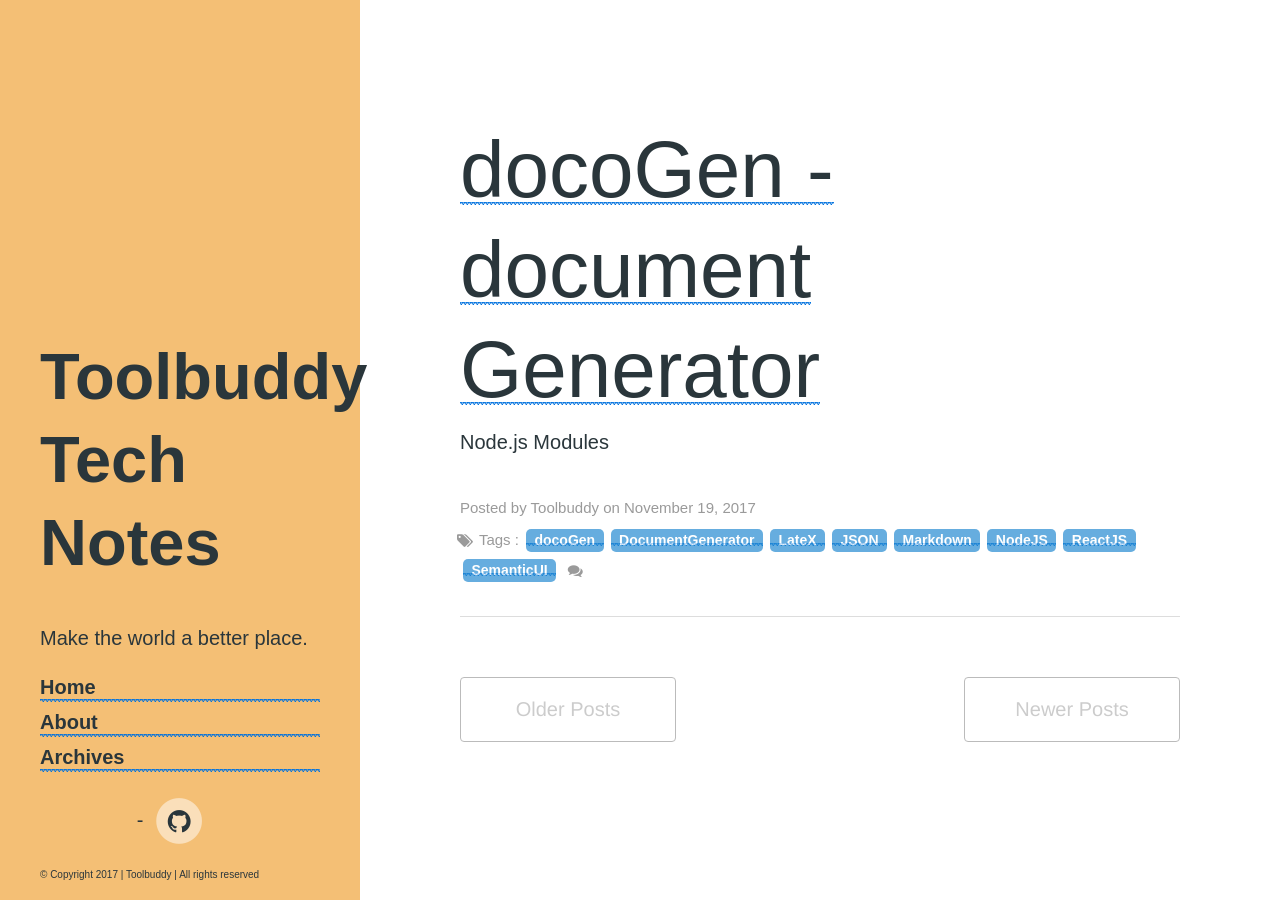
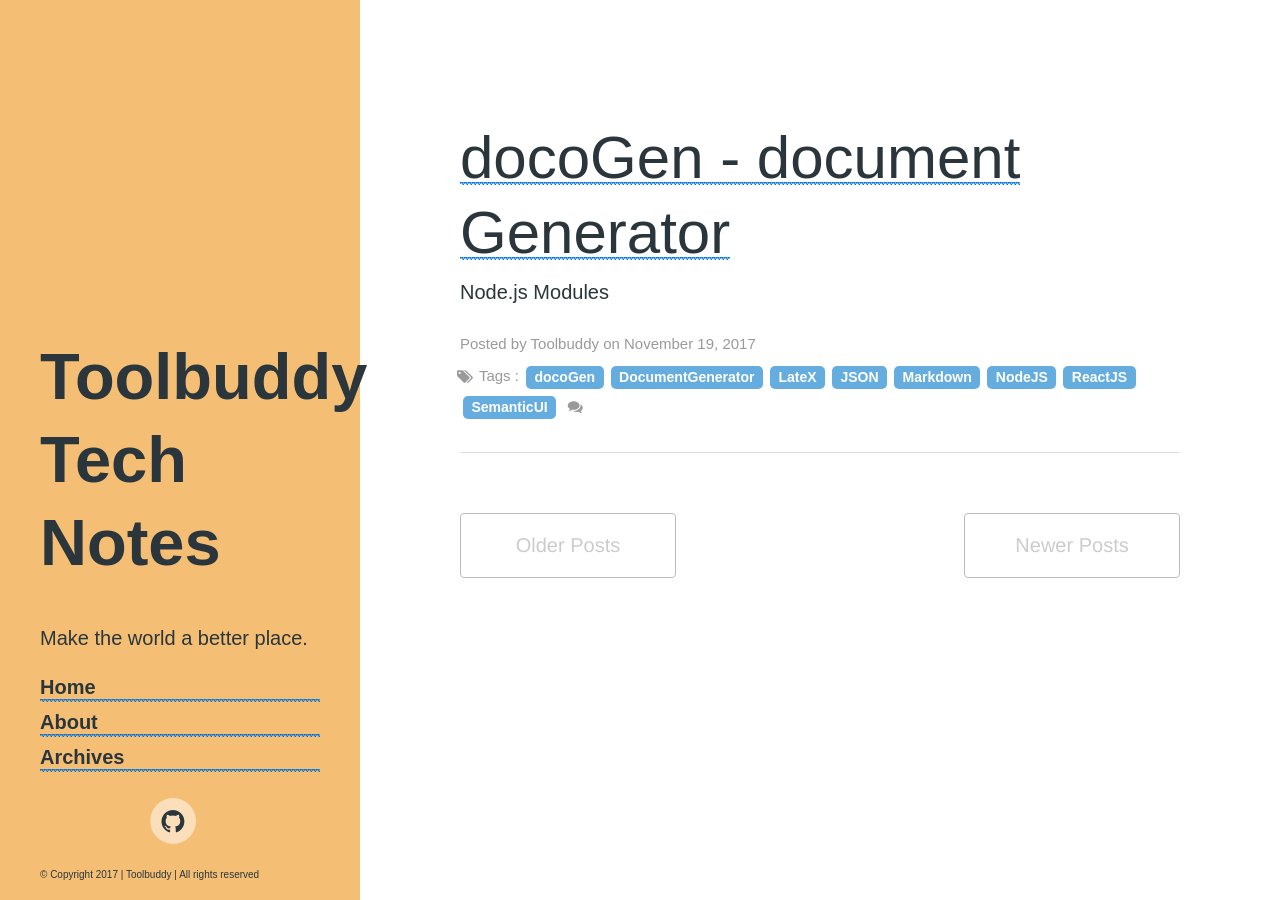
Before and after one commit to toolbuddy/toolbuddy.github.io, a Jekyll site: the page built from index.html, in a window 1280 px wide. Built offline with Jekyll 4.4.1, drawn with Linux system fonts in a browser that asks for light colours; some web fonts are replaced; the list of posts is cut into pages by our own code; comment, search, counter and statistics services are not loaded.

Commit message:
Fix out the link style in PaperCSS

```diff
--- a/public/css/custom.css
+++ b/public/css/custom.css
@@ -29,6 +29,9 @@
 .theme-base-chocolate .sidebar h1 a:hover {
     color: #2a363b;
     text-decoration: none;
+}
+.theme-base-chocolate .sidebar ul li:before{
+    content: "";
 }
 .theme-base-chocolate .sidebar-nav {
     margin-top: 1rem;
@@ -257,6 +260,7 @@
     background-color: #bf4d28;
 }
 .theme-base-chocolate a.tag-wrapper {
+    background: none !important;
     margin-left: 3px;
     text-decoration: none;
 }
```
Also changed, not shown: public/css/custom.min.css, public/css/paper.min.css, 3 other files.
